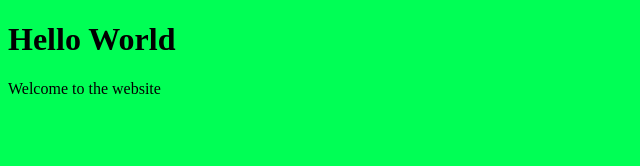
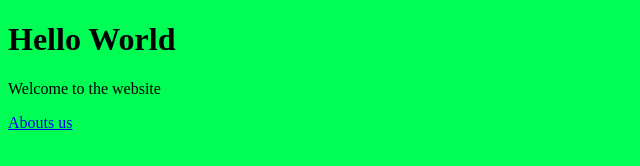
Before and after one commit to Bwalkyuk/website, a plain HTML site: page index.html in a window 1280 px wide. Shown: the full height of the page, 0-640 px from the left. Drawn offline with Linux system fonts and the light colour scheme.

Commit message:
EDIT:add link to about page

```diff
--- a/index.html
+++ b/index.html
@@ -10,5 +10,6 @@
 <body>
     <h1>Hello World</h1>
     <p>Welcome to the website</p>
+    <a href="about.html">Abouts us</a>
 </body>
 </html>
```
